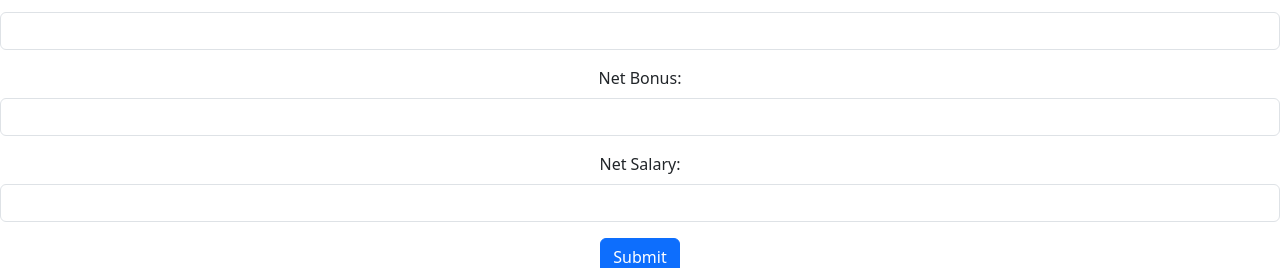
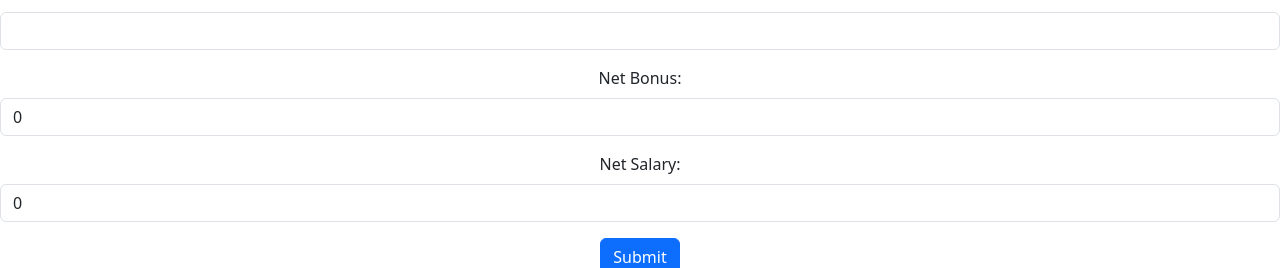
Before and after one commit to sandeepaMallawarachchi/ITP_Project, a React (Create React App) app in the folder frontend/: page /addSalary in a window 1280 px wide. Shown: the part 520-788 px from the top of the page. Built offline with nearby package versions, Linux system fonts and the light colour scheme.

Commit message:
fixErrors

```diff
--- a/frontend/src/components/AddSalary.js
+++ b/frontend/src/components/AddSalary.js
@@ -1,6 +1,6 @@
 import React, { useState } from 'react';
 import axios from 'axios';
-import { useNavigate } from 'react-router-dom'
+import { useNavigate } from 'react-router-dom';
 
 function AddSalary() {
 
@@ -11,9 +11,8 @@ function AddSalary() {
     const [basicSalary, setBasicSalary] = useState("");
     const [ETFbonus, setETFbonus] = useState("");
     const [EPFbonus, setEPFbonus] = useState("");
-    const [netBonus, setNetBonus] = useState("");
+    const [netBonus, setNetBonus] = useState(0);
     const [netSalary, setNetSalary] = useState(0);
-    const [submitted, setSubmitted] = useState(false);
 
     const months = [
         "January", "February", "March", "April", "May", "June",
@@ -37,7 +36,6 @@ function AddSalary() {
 
         try {
             axios.post(`http://localhost:8070/netSalary/addSalary`, newSalary);
-            setSubmitted(true);
             alert("Success! Salary added");
         } catch (error) {
             alert("Error! Failed to add salary");
@@ -46,40 +44,42 @@ function AddSalary() {
     }
 
     const calculateNetBonus = () => {
-        const netBonus = Number(ETFbonus) + Number(EPFbonus);
-        setNetBonus(netBonus);
+        const calculatedNetBonus = Number(ETFbonus) + Number(EPFbonus);
+        setNetBonus(calculatedNetBonus);
+        return calculatedNetBonus;
     };
 
     const calculateNetSalary = () => {
-        const netSalary = Number(basicSalary) + Number(netBonus);
-        setNetSalary(netSalary);
+        const calculatedNetSalary = Number(basicSalary) + calculateNetBonus();
+        setNetSalary(calculatedNetSalary);
+        return calculatedNetSalary;
     };
 
     return (
         <div>
             <form onSubmit={sendData}>
-                <div class="mb-3">
-                    <label for="empId" class="form-label">Enter Employee ID: </label>
-                    <input type="text" class="form-control" id="empId" required onChange={(e) => {
+                <div className="mb-3">
+                    <label htmlFor="empId" className="form-label">Enter Employee ID: </label>
+                    <input type="text" className="form-control" id="empId" required onChange={(e) => {
                         setEmpId(e.target.value);
                     }} />
                 </div>
 
-                <div class="mb-3">
-                    <label for="name" class="form-label">Enter Employee Name: </label>
-                    <input type="text" class="form-control" id="name" required onChange={(e) => {
+                <div className="mb-3">
+                    <label htmlFor="name" className="form-label">Enter Employee Name: </label>
+                    <input type="text" className="form-control" id="name" required onChange={(e) => {
                         setName(e.target.value);
                     }} />
                 </div>
 
-                <div class="mb-3">
-                    <label for="designation" class="form-label">Enter Designation: </label>
-                    <input type="text" class="form-control" id="designation" required onChange={(e) => {
+                <div className="mb-3">
+                    <label htmlFor="designation" className="form-label">Enter Designation: </label>
+                    <input type="text" className="form-control" id="designation" required onChange={(e) => {
                         setDesignation(e.target.value);
                     }} />
                 </div>
 
-                <div class="mb-3">
+                <div className="mb-3">
                     <label htmlFor="month" className="form-label">Select Month: </label>
                     <select className="form-select" id="month" required onChange={(e) => {
                         setMonth(e.target.value);
@@ -89,57 +89,41 @@ function AddSalary() {
                             <option key={index} value={month}>{month}</option>
                         ))}
                     </select>
-
                 </div>
 
-                <div class="mb-3">
-                    <label for="basicSalary" class="form-label">Enter Basic Salary: </label>
-                    <input type="number" class="form-control" id="basicSalary" required onChange={(e) => {
+                <div className="mb-3">
+                    <label htmlFor="basicSalary" className="form-label">Enter Basic Salary: </label>
+                    <input type="number" className="form-control" id="basicSalary" required onChange={(e) => {
                         setBasicSalary(e.target.value);
-                        calculateNetSalary();
                     }} />
                 </div>
 
-                <div class="mb-3">
-
-                    <label for="ETFbonus" class="form-label">ETF Bonus Amount: </label>
-                    <input type="Number" class="form-control" id="ETFbonus" required onChange={(e) => {
+                <div className="mb-3">
+                    <label htmlFor="ETFbonus" className="form-label">ETF Bonus Amount: </label>
+                    <input type="number" className="form-control" id="ETFbonus" onChange={(e) => {
                         setETFbonus(e.target.value);
                         calculateNetBonus();
-                        calculateNetSalary();
                     }} />
 
-                    <label for="EPFbonus" class="form-label">EPF Bonus Amount: </label>
-                    <input type="Number" class="form-control" id="EPFbonus" required onChange={(e) => {
+                    <label htmlFor="EPFbonus" className="form-label">EPF Bonus Amount: </label>
+                    <input type="number" className="form-control" id="EPFbonus" onChange={(e) => {
                         setEPFbonus(e.target.value);
                         calculateNetBonus();
-                        calculateNetSalary();
-                    }} />
-
-                </div>
-
-                <div class="mb-3">
-                    <label for="netBonus" class="form-label">Net Bonus: </label>
-                    <input type="number" class="form-control" id="netBonus" required onChange={(e) => {
-                        setNetBonus(e.target.value);
                     }} />
                 </div>
 
-                <div class="mb-3">
-                    <label for="netSalary" class="form-label">Net Salary: </label>
-                    <input type="number" class="form-control" id="netSalary" required onChange={(e) => {
-                        setNetSalary(e.target.value);
-                    }} />
+                <div className="mb-3">
+                    <label htmlFor="netBonus" className="form-label">Net Bonus: </label>
+                    <input type="number" className="form-control" id="netBonus" value={Number(ETFbonus) + Number(EPFbonus)} required readOnly />
                 </div>
 
-                <button type="submit" class="btn btn-primary">Submit</button>
+                <div className="mb-3">
+                    <label htmlFor="netSalary" className="form-label">Net Salary: </label>
+                    <input type="number" className="form-control" id="netSalary" value={Number(basicSalary) + Number(ETFbonus) + Number(EPFbonus)} required readOnly />
+                </div>
+
+                <button type="submit" className="btn btn-primary">Submit</button>
             </form>
-            {submitted && (
-                <p>Net bonus: LKR{netBonus}</p>
-            )}
-            {submitted && (
-                <p>Net salary: LKR{netSalary}</p>
-            )}
         </div>
     )
 }
```
